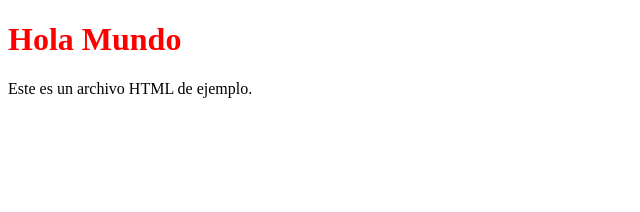
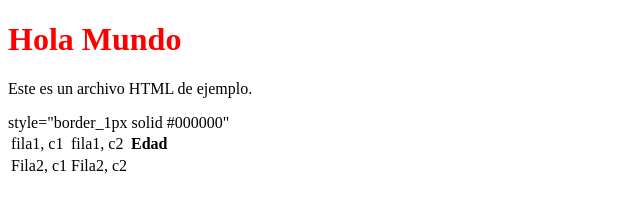
Before and after one commit to HectorSan13/REPO-Tic.2-737119, a plain HTML site: page index.html in a window 1280 px wide. Shown: the whole page, without its empty margins (0-640 px from the left). Drawn offline with Linux system fonts and the light colour scheme.

Commit message:
commit con filas

```diff
--- a/index.html
+++ b/index.html
@@ -10,5 +10,17 @@
     <h1>Hola Mundo</h1>
     <p>Este es un archivo HTML de ejemplo.</p>
 
+    <table> style="border_1px solid #000000"
+        <tr>
+            <td>fila1, c1</td>
+            <td>fila1, c2</td>
+            <th>Edad</th>
+        </tr>
+        <tr>
+           <td>Fila2, c1</td>
+           <td>Fila2, c2</td>
+        </tr>
+    </table>
+
 </body>
 </html>
```
